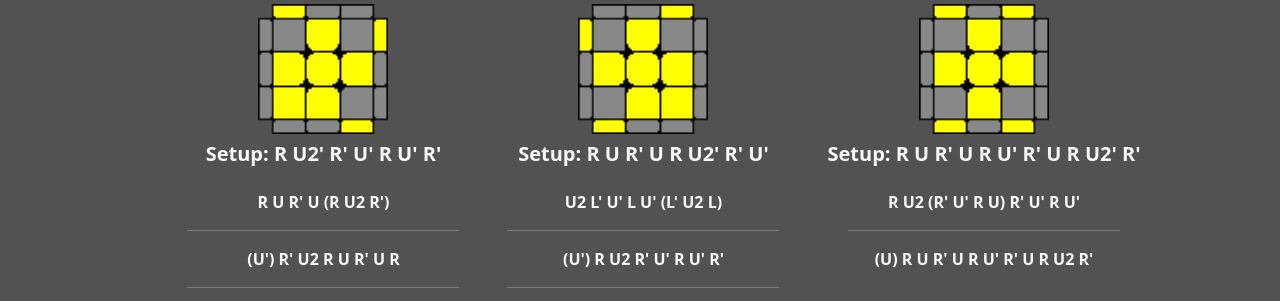
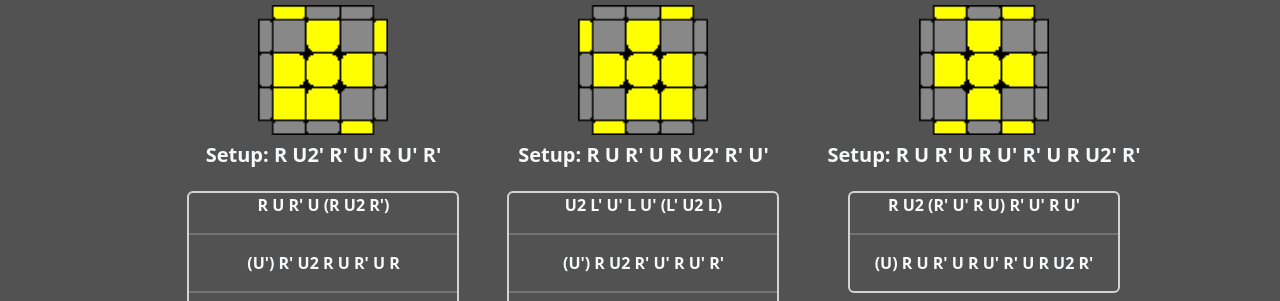
Before and after one commit to RedBlaze908/SpeedCubeTrainer, a plain HTML site: page 3x3/OLL/oll.html in a window 1280 px wide. Shown: the part 495-796 px from the top of the page. Drawn offline with nearby package versions, Linux system fonts and the light colour scheme; a script that the page names is missing.

Commit message:
Update generic-header.css

```diff
--- a/css/generic-header.css
+++ b/css/generic-header.css
@@ -52,3 +52,15 @@
 .nav-color {
     background-color: rgb(82, 82, 82);
 }
+
+.line {
+    border: 1px solid lightgray;
+}
+
+.cursor {
+    cursor: pointer;
+}
+
+.box {
+    border: 2px solid lightgray;
+}
```
